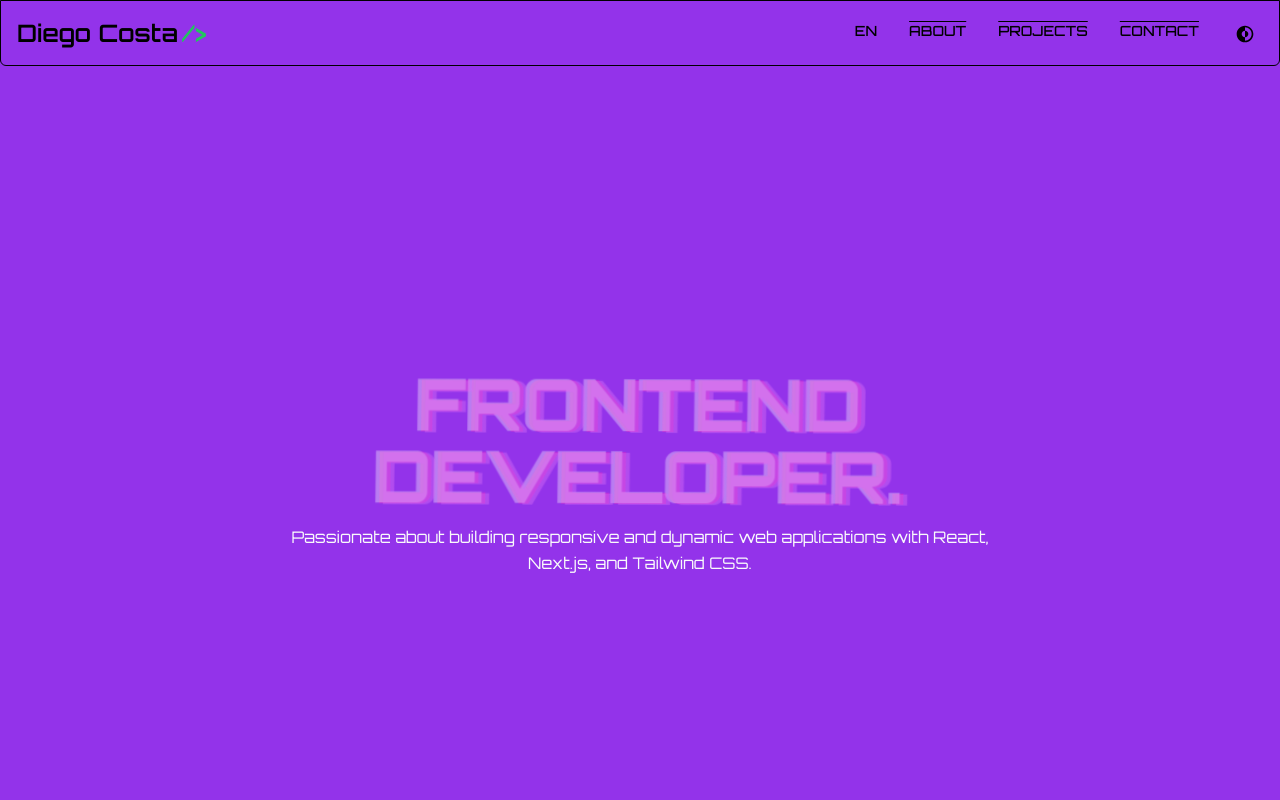
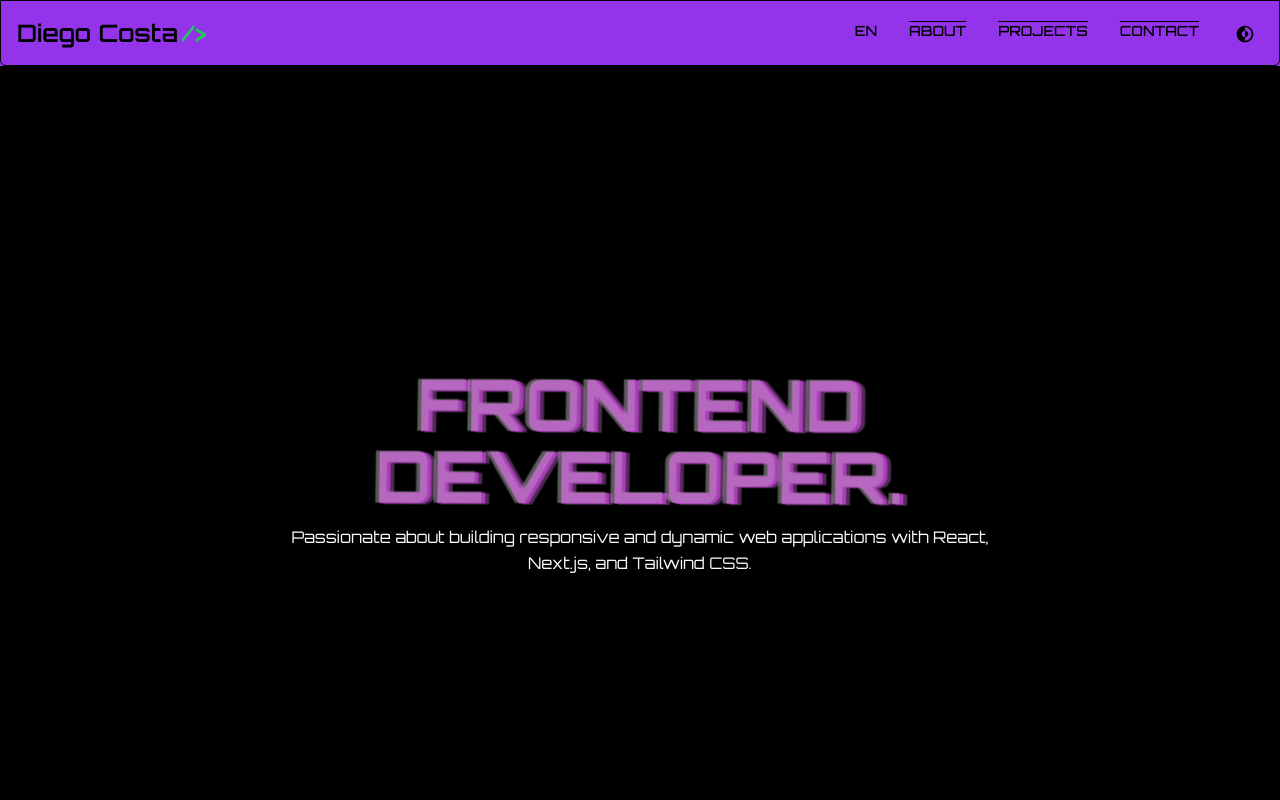
Before and after one commit to DiegoCstyles/portfolio, a Next.js app: page / in a window 1280 px wide. Shown: the top 800 px of the page. Built offline with nearby package versions, Linux system fonts and the light colour scheme.

Commit message:
Update Hero.tsx

```diff
--- a/components/Hero/Hero.tsx
+++ b/components/Hero/Hero.tsx
@@ -49,7 +49,7 @@ const Hero = ({ currentLanguage }: HeroProps) => {
   }, []);
 
   return (
-    <section className="relative hero min-h-screen flex-auto py-24 flex items-center justify-center bg-purple-600">
+    <section className="relative hero min-h-screen flex-auto py-24 flex items-center justify-center bg-black">
       <style>{`
         :root {
           --section-offset: 0;
```
